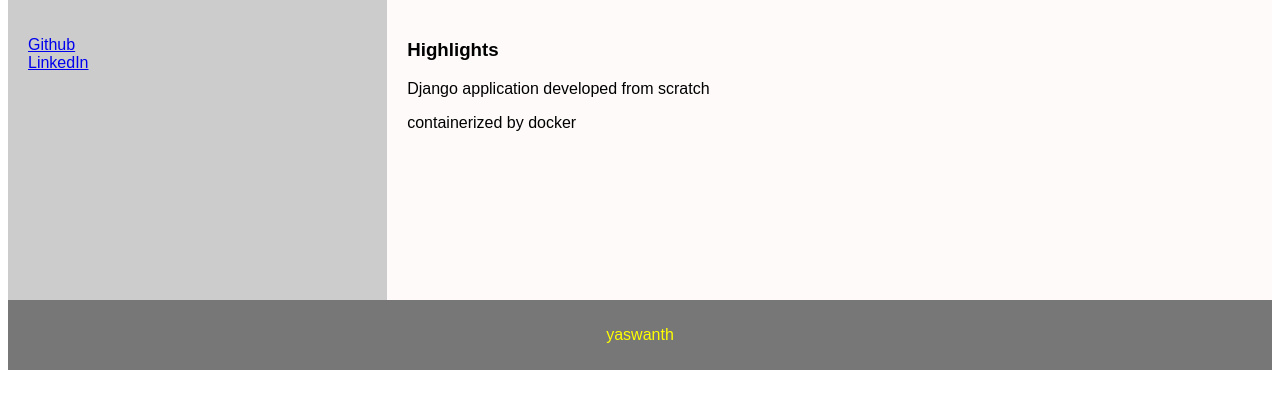
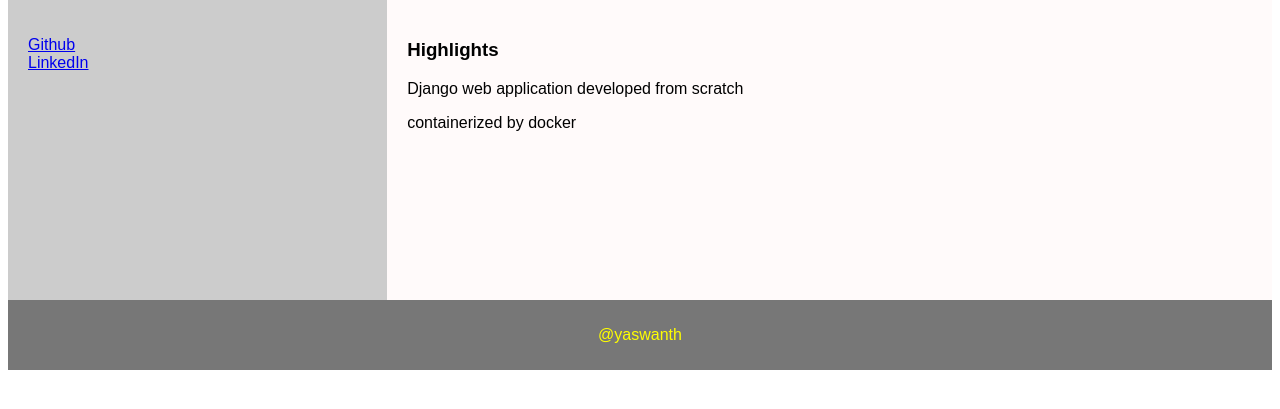
Before and after one commit to Vercetti06/Docker-Practices, a Django app: page /django_app/ in a window 1280 px wide. Shown: the part 216-625 px from the top of the page. Run offline with Django 5.2, Linux system fonts and the light colour scheme.

Commit message:
Update site.html

```diff
--- a/django/django_skel/django_app/templates/site.html
+++ b/django/django_skel/django_app/templates/site.html
@@ -86,13 +86,13 @@ footer {
 
   <article>
     <h1>Highlights</h1>
-    <p>Django application developed from scratch</p>
+    <p>Django web application developed from scratch</p>
     <p>containerized by docker</p>
   </article>
 </section>
 
 <footer>
-  <p>yaswanth</p>
+  <p>@yaswanth</p>
 </footer>
 
 </body>
```
